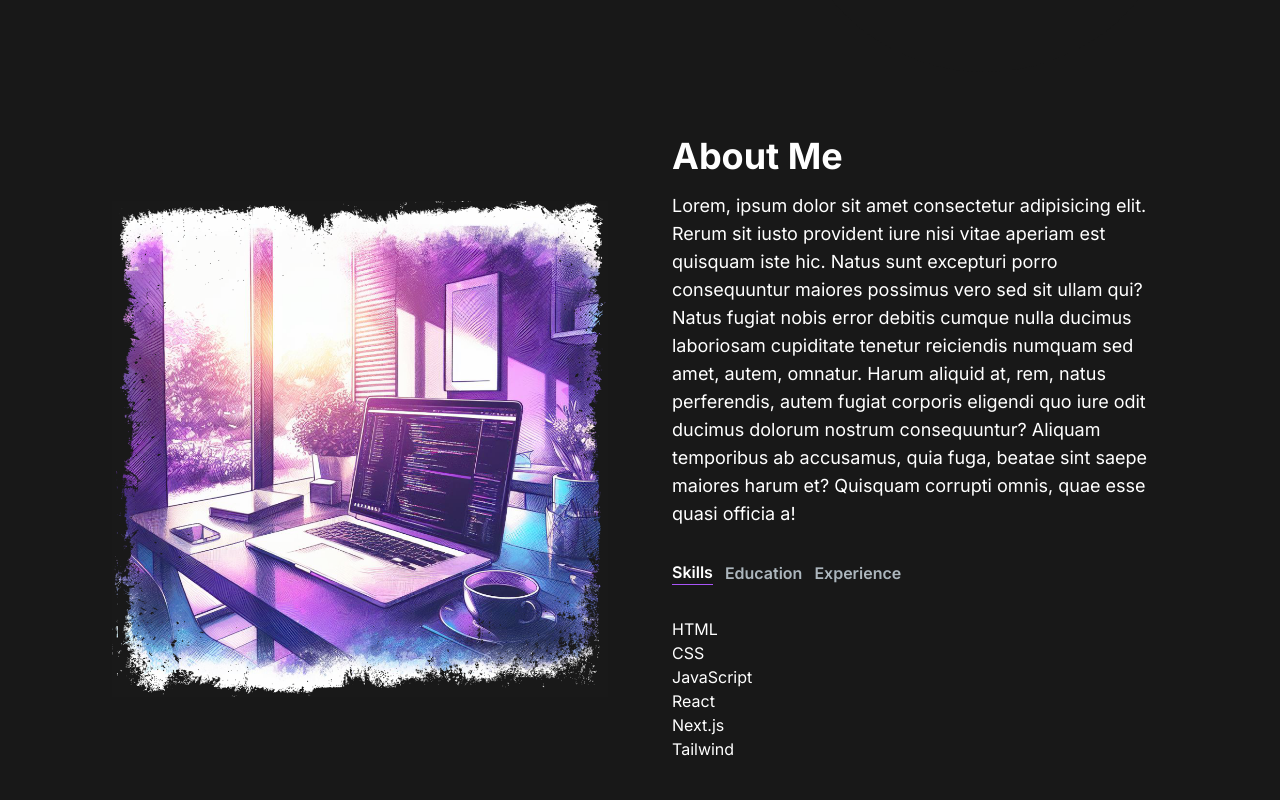
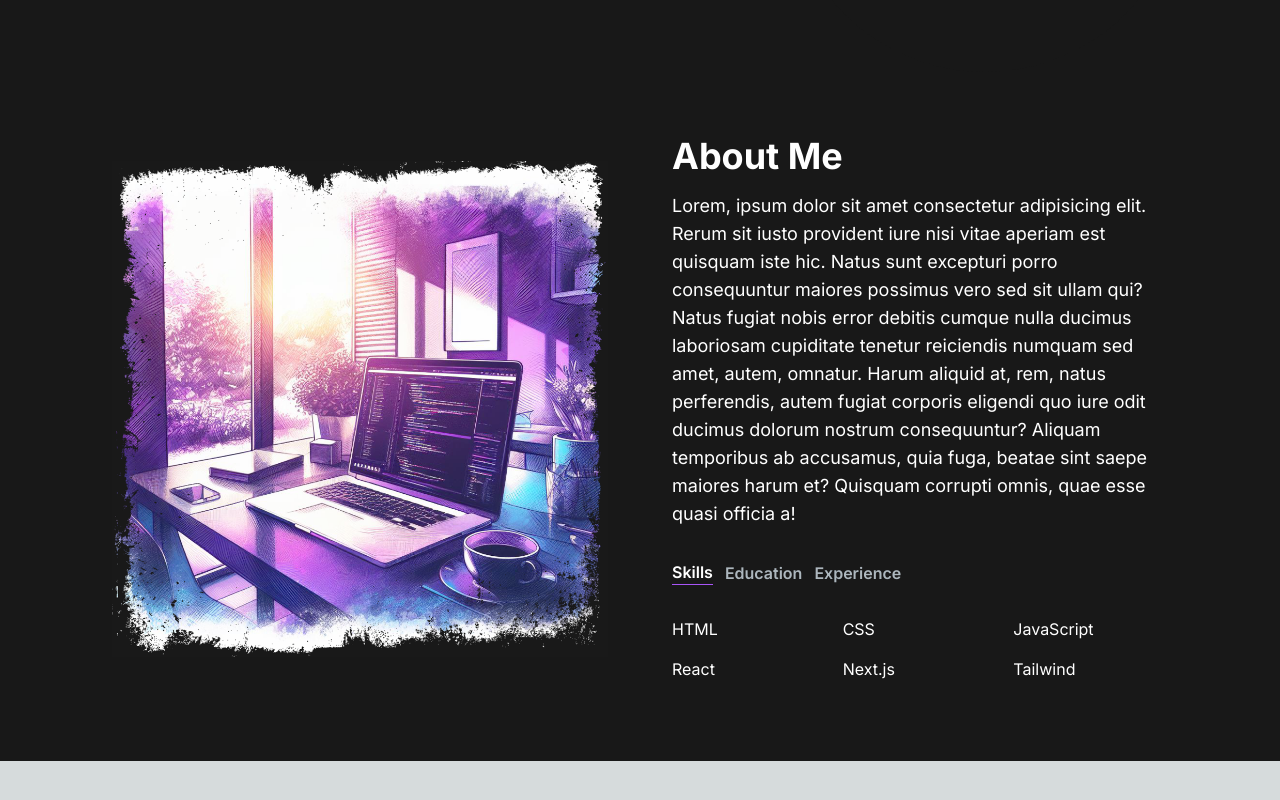
Before and after one commit to JaRoD41/jarod41-portfolio, a Next.js app: page / in a window 1280 px wide. Shown: the part 440-1240 px from the top of the page. After the commit the page ends 1201 px from the top, so only its background shows below. Built offline with nearby package versions, Linux system fonts and the light colour scheme.

Commit message:
update about me

```diff
--- a/src/components/AboutSection.jsx
+++ b/src/components/AboutSection.jsx
@@ -9,7 +9,8 @@ const TAB_DATA = [
 		id: 'skills',
 		title: 'Skills',
 		content: (
-			<ul>
+			// <ul className='list-disc pl-2'>
+			<ul className='grid grid-cols-3 gap-4'>
 				<li>HTML</li>
 				<li>CSS</li>
 				<li>JavaScript</li>
@@ -54,7 +55,7 @@ const AboutSection = () => {
 		<section className='text-white'>
 			<div className='md:grid md:grid-cols-2 gap-8 items-center py-8  xl:gap-16 sm:py-16 xl:px-16'>
 				<Image src='/images/desk-181818.png' alt='about' width={500} height={500} />
-				<div>
+				<div className='mt-4 md:mt-0 text-left flex flex-col h-full'>
 					<h2 className='text-4xl font-bold text-white mb-4 mt-4 sm:mt-0'>About Me</h2>
 					<p className='text-base md:text-lg'>
 						Lorem, ipsum dolor sit amet consectetur adipisicing elit. Rerum sit iusto provident iure nisi vitae aperiam
```
